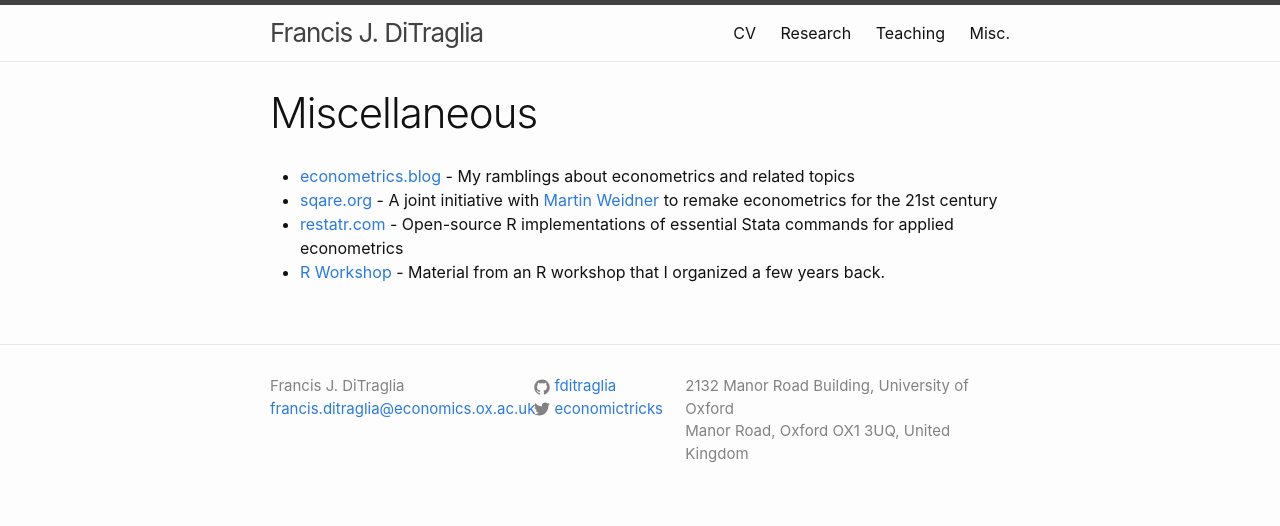
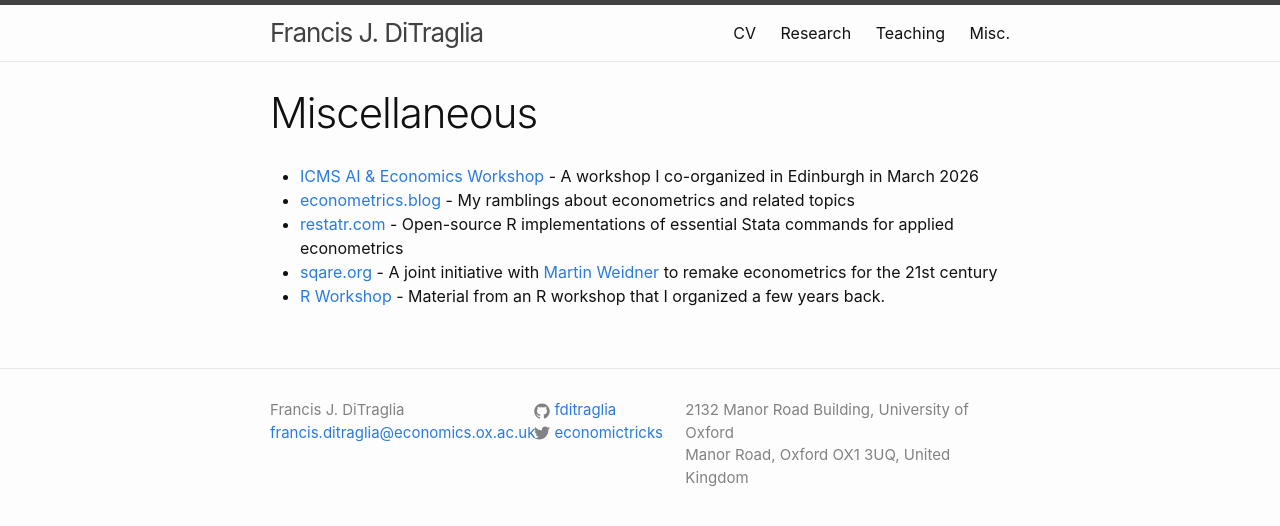
Before and after one commit to fditraglia/fditraglia.github.io, a Jekyll site: the page built from misc.md, in a window 1280 px wide. Shown: the top 526 px of the page. Built offline with Jekyll 4.4.1, drawn with Linux system fonts in a browser that asks for light colours.

Commit message:
add link to icms conference

```diff
--- a/misc.md
+++ b/misc.md
@@ -4,7 +4,8 @@ title: Miscellaneous
 permalink: /misc/
 ---
 
+- [ICMS AI & Economics Workshop](/ai-econ-icms) - A workshop I co-organized in Edinburgh in March 2026
 - [econometrics.blog](https://econometrics.blog) - My ramblings about econometrics and related topics
+- [restatr.com](https://restatr.com) - Open-source R implementations of essential Stata commands for applied econometrics
 - [sqare.org](https://sqare.org) - A joint initiative with [Martin Weidner](https://users.ox.ac.uk/~econ0610/) to remake econometrics for the 21st century
-- [restatr.com](https://restatr.com) - Open-source R implementations of essential Stata commands for applied econometrics
 - [R Workshop](/RWorkshop) - Material from an R workshop that I organized a few years back.
```
